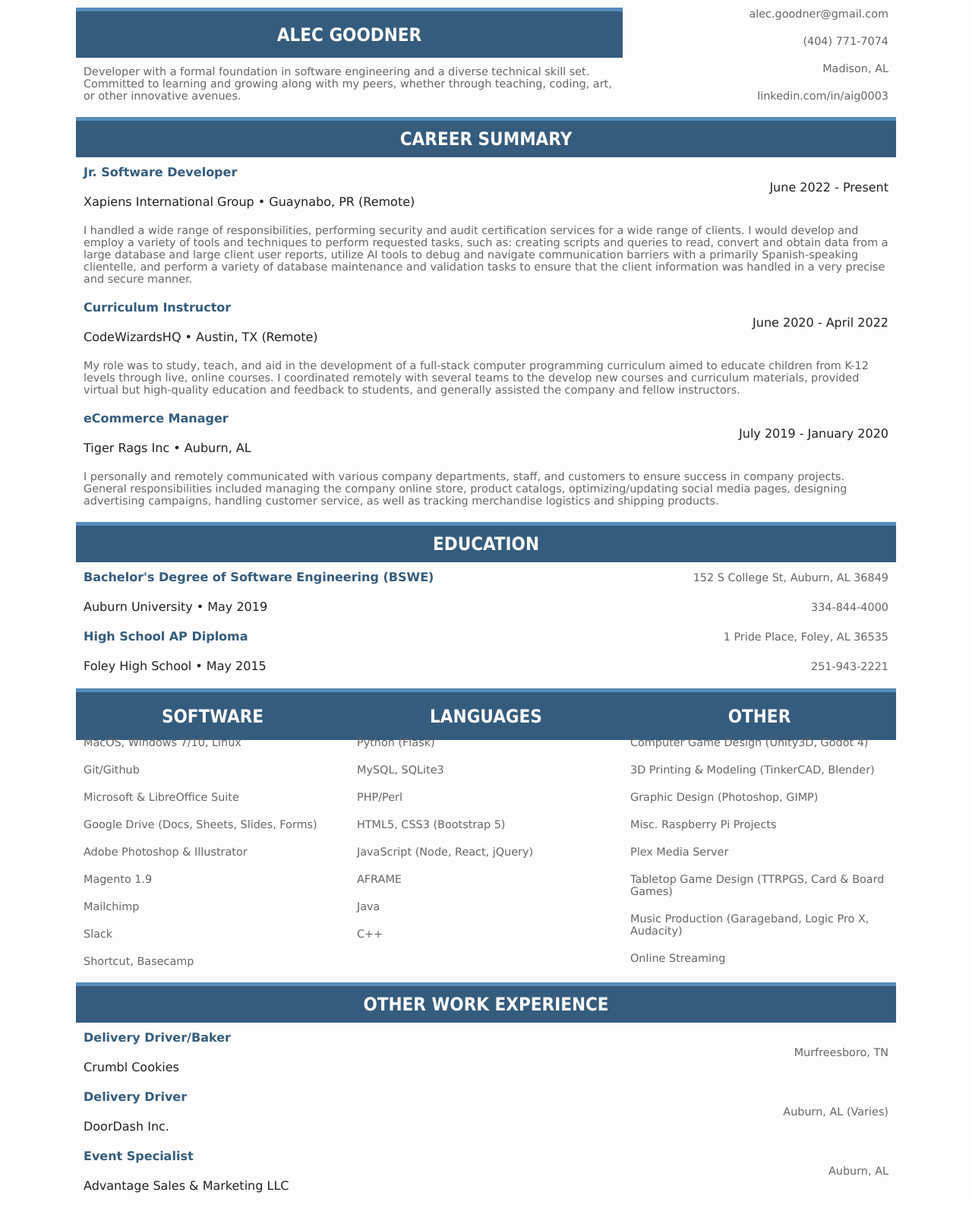
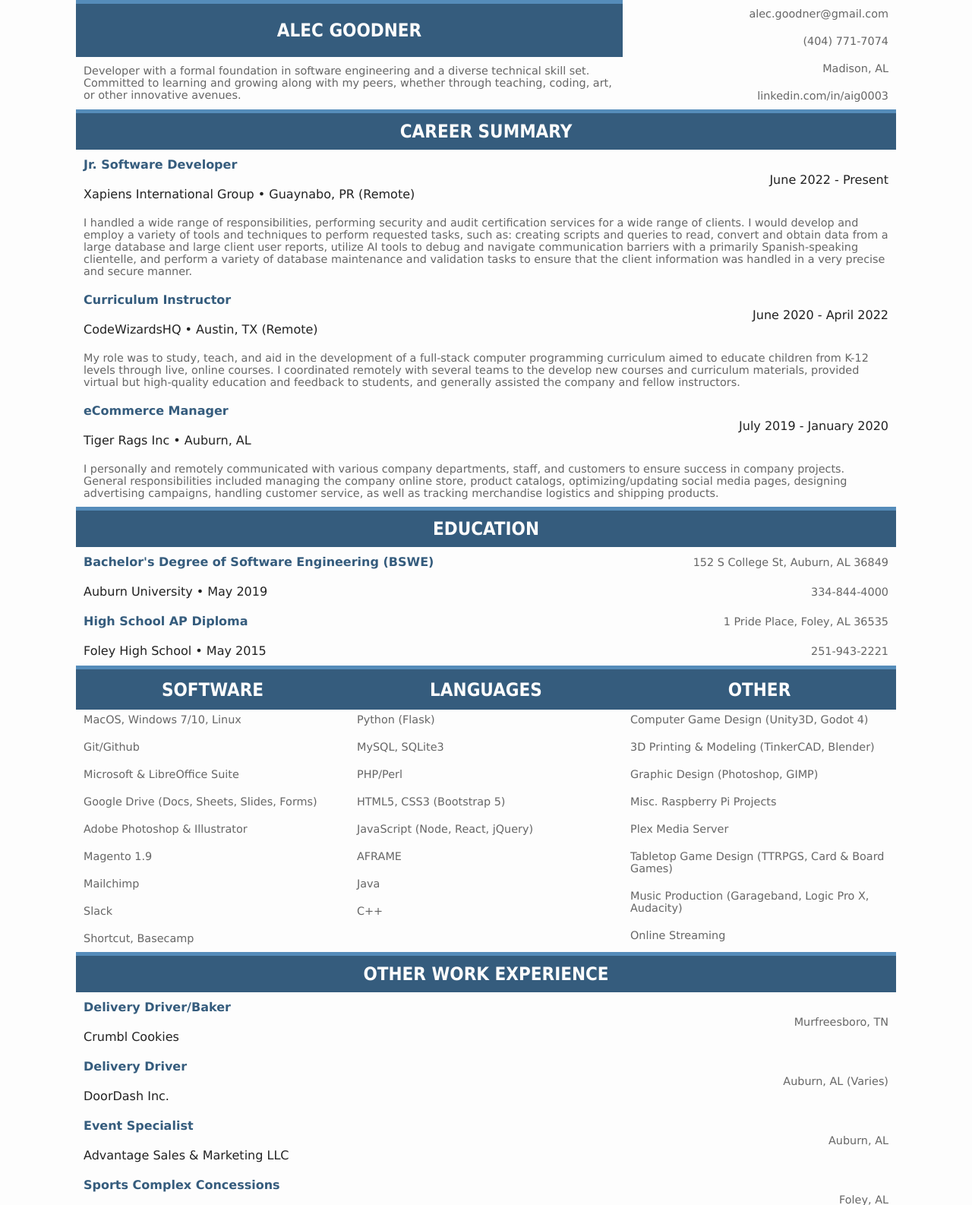
Before and after one commit to aig0003/alecs-resume, a Flask app: page / in a window 1280 px wide. Shown: the part 80-1666 px from the top of the page at 76% size. Run offline with Flask 3, Linux system fonts and the light colour scheme; data that the repository does not hold is empty.

Commit message:
Update styles.css

```diff
--- a/app/static/styles.css
+++ b/app/static/styles.css
@@ -82,7 +82,6 @@
 	font-weight: bold;
 	font-size: 1.5em;
 	border-top: 5px solid #ccc;
-	margin-top: 10px;
 	font-family: tahoma;
 }
 
```
